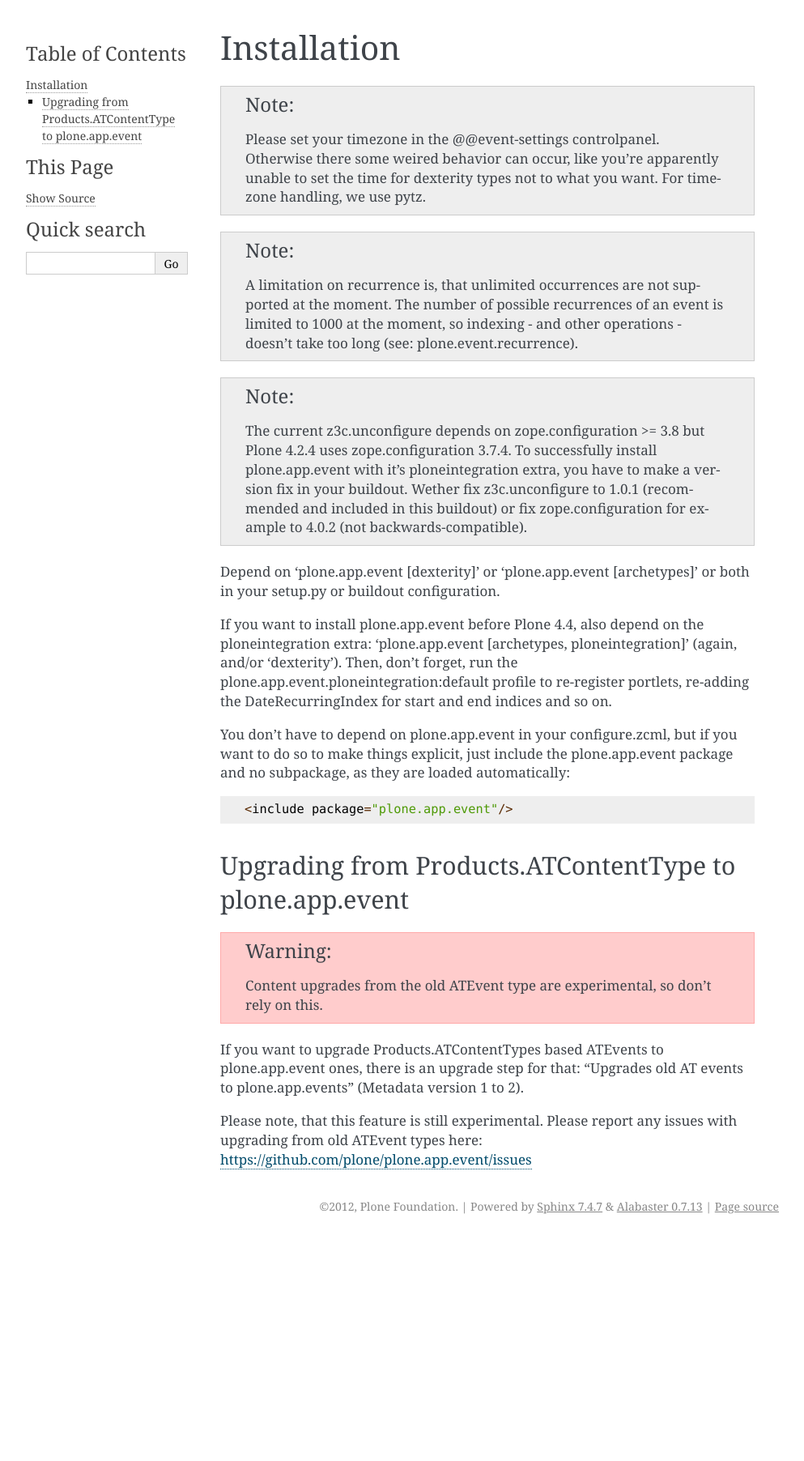
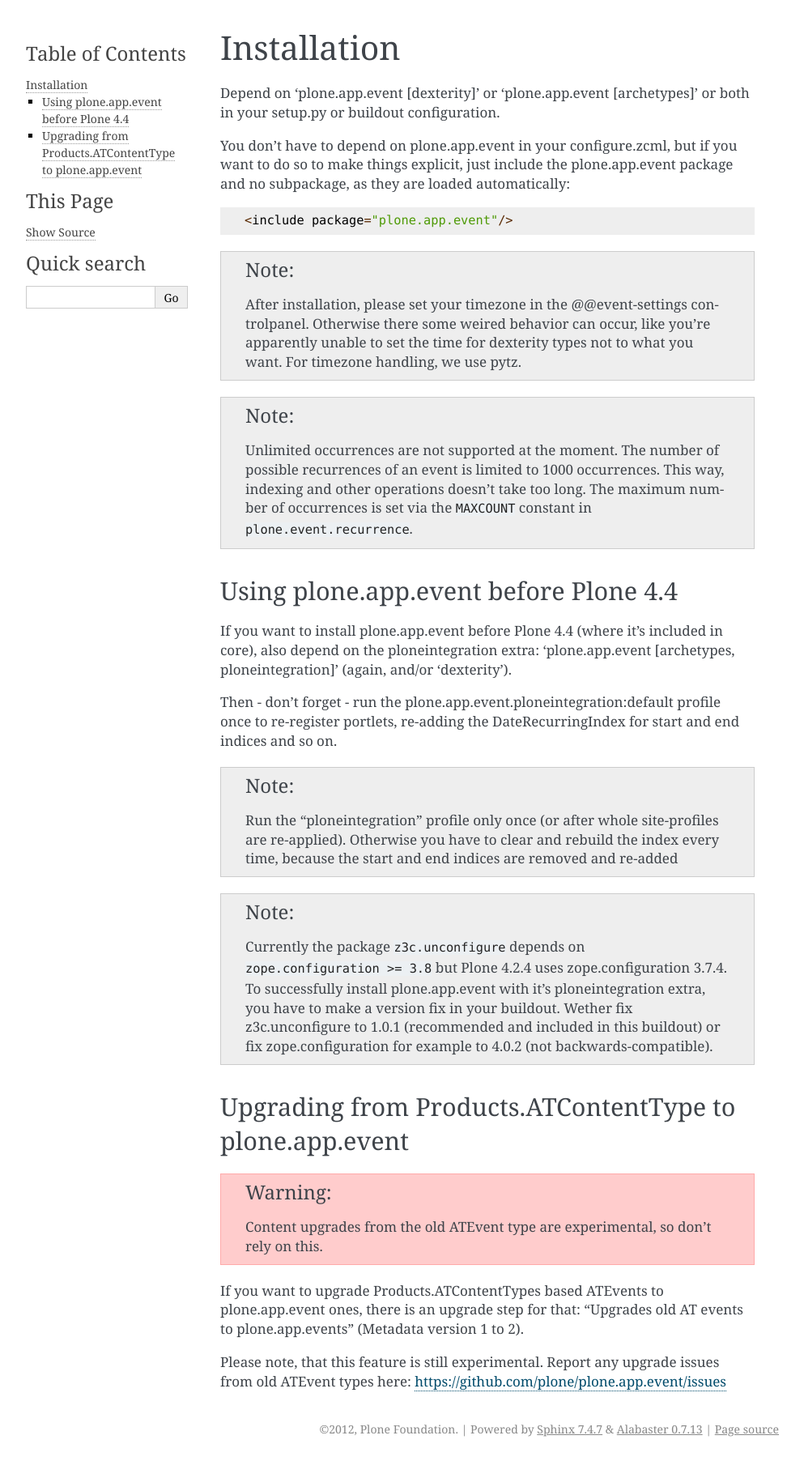
Before and after one commit to plone/plone.app.event, a Sphinx documentation site: the page built from docs/installation.rst, in a window 1280 px wide. Shown: the whole page at 81% size, without its empty margins (148-1141 px from the left). Built offline with Sphinx 7.4.7, drawn with Linux system fonts in a browser that asks for light colours; before the commit the page ends 1529 px from its top, so only the background shows below that.

Commit message:
installation note updates

```diff
--- a/docs/installation.rst
+++ b/docs/installation.rst
@@ -1,42 +1,53 @@
 Installation
 ============
 
-.. note::
-  Please set your timezone in the @@event-settings controlpanel. Otherwise
-  there some weired behavior can occur, like you're apparently unable to set
-  the time for dexterity types not to what you want.  For timezone handling, we
-  use pytz.
-
-
-.. note::
-  A limitation on recurrence is, that unlimited occurrences are not supported
-  at the moment. The number of possible recurrences of an event is limited to
-  1000 at the moment, so indexing - and other operations - doesn't take too
-  long (see: plone.event.recurrence).
-
-.. note::
-  The current z3c.unconfigure depends on zope.configuration >= 3.8 but Plone
-  4.2.4 uses zope.configuration 3.7.4. To successfully install plone.app.event
-  with it's ploneintegration extra, you have to make a version fix in your
-  buildout. Wether fix z3c.unconfigure to 1.0.1 (recommended and included in
-  this buildout) or fix zope.configuration for example to 4.0.2 (not
-  backwards-compatible).
-
-
 Depend on 'plone.app.event [dexterity]' or 'plone.app.event [archetypes]' or
 both in your setup.py or buildout configuration.
-
-If you want to install plone.app.event before Plone 4.4, also depend on the
-ploneintegration extra: 'plone.app.event [archetypes, ploneintegration]'
-(again, and/or 'dexterity'). Then, don't forget, run the
-plone.app.event.ploneintegration:default profile to re-register portlets,
-re-adding the DateRecurringIndex for start and end indices and so on.
 
 You don't have to depend on plone.app.event in your configure.zcml, but if you
 want to do so to make things explicit, just include the plone.app.event package
 and no subpackage, as they are loaded automatically::
 
     <include package="plone.app.event"/>
+
+.. note::
+  After installation, please set your timezone in the @@event-settings
+  controlpanel. Otherwise there some weired behavior can occur, like you're
+  apparently unable to set the time for dexterity types not to what you want.
+  For timezone handling, we use pytz.
+
+.. note::
+
+  Unlimited occurrences are not supported at the moment. The number of possible
+  recurrences of an event is limited to 1000 occurrences. This way, indexing
+  and other operations doesn't take too long.  The maximum number of
+  occurrences is set via the ``MAXCOUNT`` constant in
+  ``plone.event.recurrence``.
+
+
+Using plone.app.event before Plone 4.4
+--------------------------------------
+
+If you want to install plone.app.event before Plone 4.4 (where it's included in
+core), also depend on the ploneintegration extra: 'plone.app.event [archetypes,
+ploneintegration]' (again, and/or 'dexterity').
+
+Then - don't forget - run the plone.app.event.ploneintegration:default profile
+once to re-register portlets, re-adding the DateRecurringIndex for start and
+end indices and so on.
+
+.. note::
+  Run the "ploneintegration" profile only once (or after whole site-profiles
+  are re-applied). Otherwise you have to clear and rebuild the index every
+  time, because the start and end indices are removed and re-added
+
+.. note::
+  Currently the package ``z3c.unconfigure`` depends on ``zope.configuration >=
+  3.8`` but Plone 4.2.4 uses zope.configuration 3.7.4. To successfully install
+  plone.app.event with it's ploneintegration extra, you have to make a version
+  fix in your buildout. Wether fix z3c.unconfigure to 1.0.1 (recommended and
+  included in this buildout) or fix zope.configuration for example to 4.0.2
+  (not backwards-compatible).
 
 
 Upgrading from Products.ATContentType to plone.app.event
@@ -50,6 +61,5 @@
 plone.app.event ones, there is an upgrade step for that: "Upgrades old AT
 events to plone.app.events" (Metadata version 1 to 2).
 
-Please note, that this feature is still experimental. Please report any issues
-with upgrading from old ATEvent types here:
-https://github.com/plone/plone.app.event/issues
+Please note, that this feature is still experimental. Report any upgrade issues
+from old ATEvent types here: https://github.com/plone/plone.app.event/issues
```
